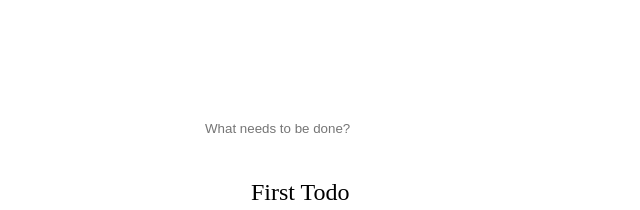
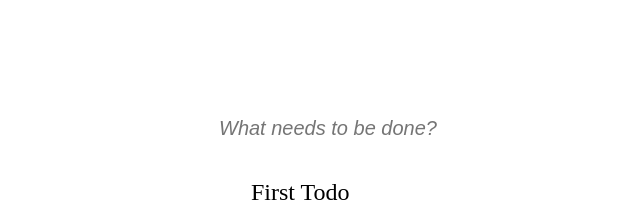
Before and after one commit to Yukiniro/awesome-todo-list, a React (Vite) app in the folder apps/react-todo/: page / in a window 1280 px wide. Shown: the top 210 px of the page, without its empty margins (253-893 px from the left). Built offline with nearby package versions, Linux system fonts and the light colour scheme.

Commit message:
feat: addTodo

```diff
--- a/apps/react-todo/src/App.tsx
+++ b/apps/react-todo/src/App.tsx
@@ -27,10 +27,19 @@ function App() {
     },
     [todoList]
   );
+  const addTodo = useCallback(
+    (value: string) => {
+      setTodoList([
+        { content: value, done: false, id: Date.now().toString() },
+        ...todoList,
+      ]);
+    },
+    [todoList]
+  );
 
   return (
     <div className="flex justify-center items-center w-screen h-screen">
-      <TodoList onChange={onTodoChange} todoList={todoList} />
+      <TodoList onChange={onTodoChange} addTodo={addTodo} todoList={todoList} />
     </div>
   );
 }
--- a/apps/react-todo/src/components/TodoList.tsx
+++ b/apps/react-todo/src/components/TodoList.tsx
@@ -1,5 +1,6 @@
 import TodoItem from "./TodoItem";
-import { MouseEvent } from "react";
+import { MouseEvent, FormEvent, useCallback } from "react";
+import TodoInput from "./TodoInput";
 
 type TodoData = {
   id: string;
@@ -12,17 +13,23 @@ type TodoDataList = TodoData[];
 type TodoListProps = {
   todoList: TodoDataList;
   onChange: (id: string, event: MouseEvent) => void;
+  addTodo: (content: string) => void;
 };
 
 function TodoList(props: TodoListProps) {
-  const { todoList, onChange } = props;
+  const { todoList, onChange, addTodo } = props;
+
+  const handleInputChange = useCallback(
+    (value: string) => {
+      addTodo(value);
+    },
+    [addTodo]
+  );
+
   return (
-    <div className=" w-96 h-156 list-shadow">
+    <div className="w-96 h-156 border-rounded-4 list-shadow">
       <div className="w-1/1 h-16">
-        <input
-          className="w-1/1 h-16 block border-none margin-0 padding-0"
-          placeholder="What needs to be done?"
-        />
+        <TodoInput handleConfirm={handleInputChange} />
       </div>
       {todoList.map((todo: TodoData) => {
         const { id, done, content } = todo;
--- a/apps/react-todo/src/main.css
+++ b/apps/react-todo/src/main.css
@@ -1,3 +1,4 @@
 * {
   box-sizing: border-box;
+  user-select: none;
 }
```
